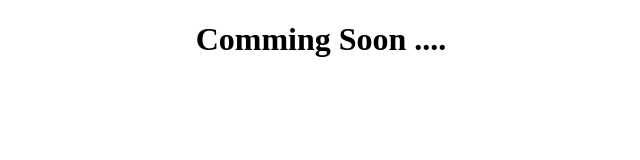
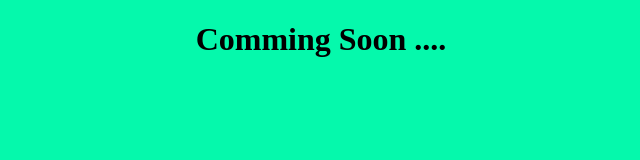
Before and after one commit to Bejswarup/Portfolio, a plain HTML site: page project4.html in a window 1280 px wide. Shown: the whole page, without its empty margins (319-959 px from the left). Drawn offline with Linux system fonts and the light colour scheme.

Commit message:
project4 design

```diff
--- a/project4.html
+++ b/project4.html
@@ -5,7 +5,7 @@
     <meta name="viewport" content="width=device-width, initial-scale=1.0">
     <title>Document</title>
 </head>
-<body>
+<body style="background-color: rgb(5, 249, 172);">
     <h1 style="text-align: center;"> Comming Soon .... </h1>
 </body>
 </html>
```
